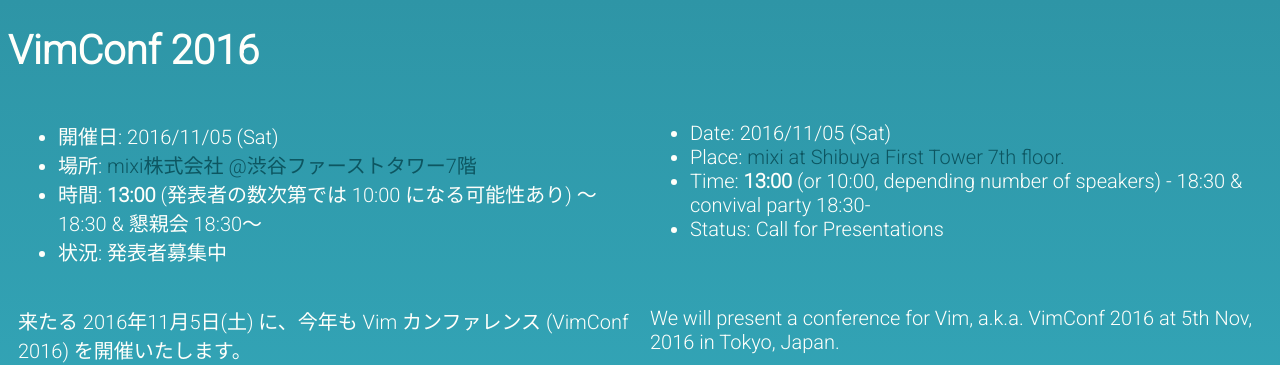
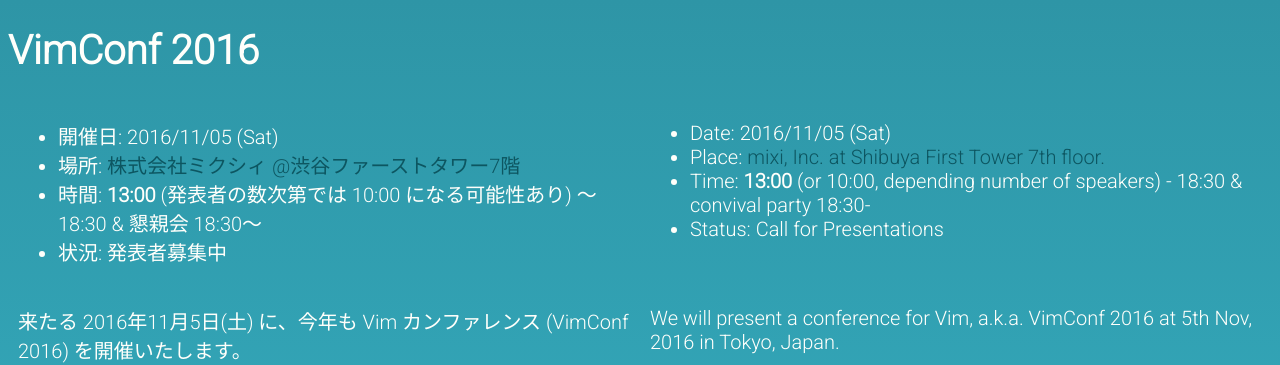
Before and after one commit to vim-jp/vimconf.org, a Jekyll site: the page built from 2016/index.html, in a window 1280 px wide. Shown: the top 365 px of the page. Built offline with Jekyll 4.4.1, drawn with Linux system fonts in a browser that asks for light colours.

Commit message:
Fix the company name of mixi, Inc.
Source: http://mixi.co.jp/company/#profile

```diff
--- a/2016/index.html
+++ b/2016/index.html
@@ -9,7 +9,7 @@
   <div lang="ja">
     <ul>
       <li>開催日: 2016/11/05 (Sat)</li>
-      <li>場所: <a href="https://goo.gl/maps/WY1DfVEKHzp">mixi株式会社 @渋谷ファーストタワー7階</a></li>
+      <li>場所: <a href="https://goo.gl/maps/WY1DfVEKHzp">株式会社ミクシィ @渋谷ファーストタワー7階</a></li>
       <li>時間: <strong>13:00</strong> (発表者の数次第では 10:00 になる可能性あり) ～ 18:30 &amp; 懇親会 18:30～</li>
       <li>状況: 発表者募集中</li>
     </ul>
@@ -18,7 +18,7 @@
   <div lang="en">
     <ul>
       <li>Date: 2016/11/05 (Sat)</li>
-      <li>Place: <a href="https://goo.gl/maps/WY1DfVEKHzp">mixi at Shibuya First Tower 7th floor.</a></li>
+      <li>Place: <a href="https://goo.gl/maps/WY1DfVEKHzp">mixi, Inc. at Shibuya First Tower 7th floor.</a></li>
       <li>Time: <strong>13:00</strong> (or 10:00, depending number of speakers) - 18:30 &amp; convival party 18:30-</li>
       <li>Status: Call for Presentations</li>
     </ul>
```
